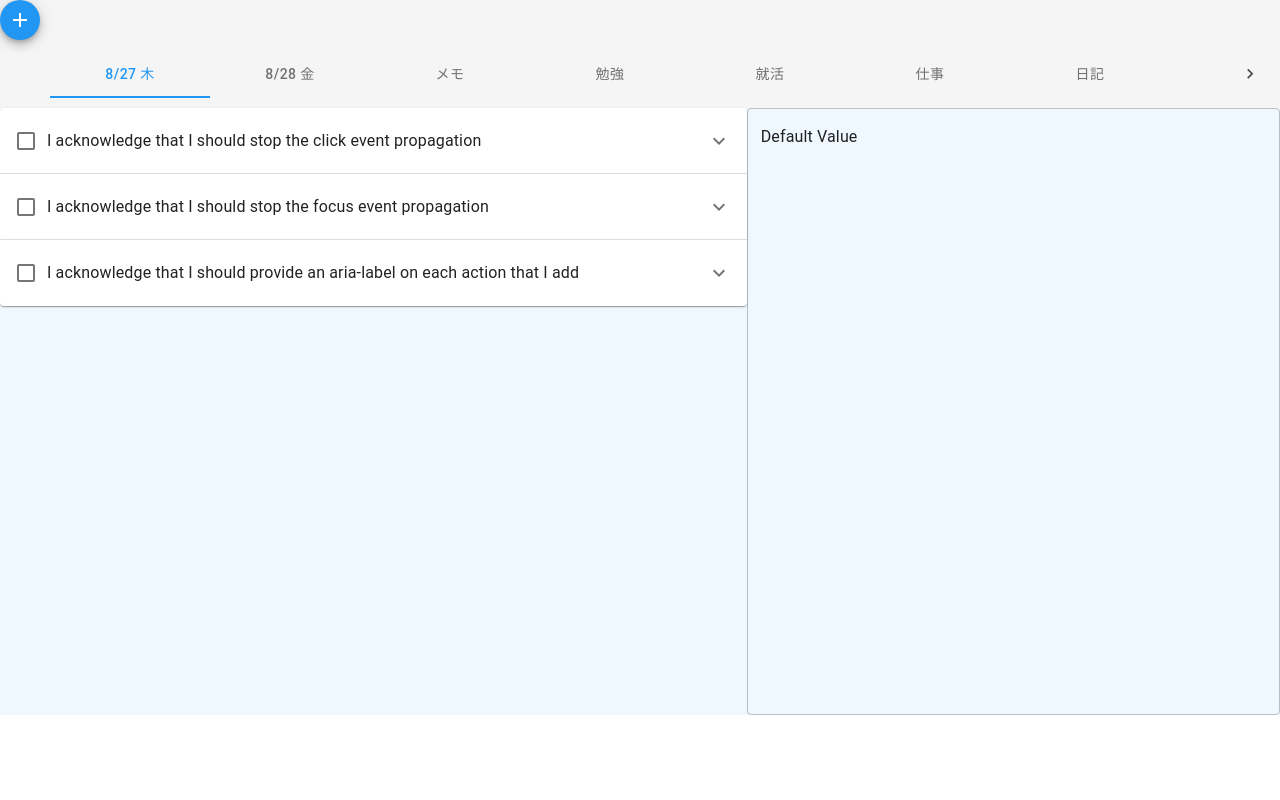
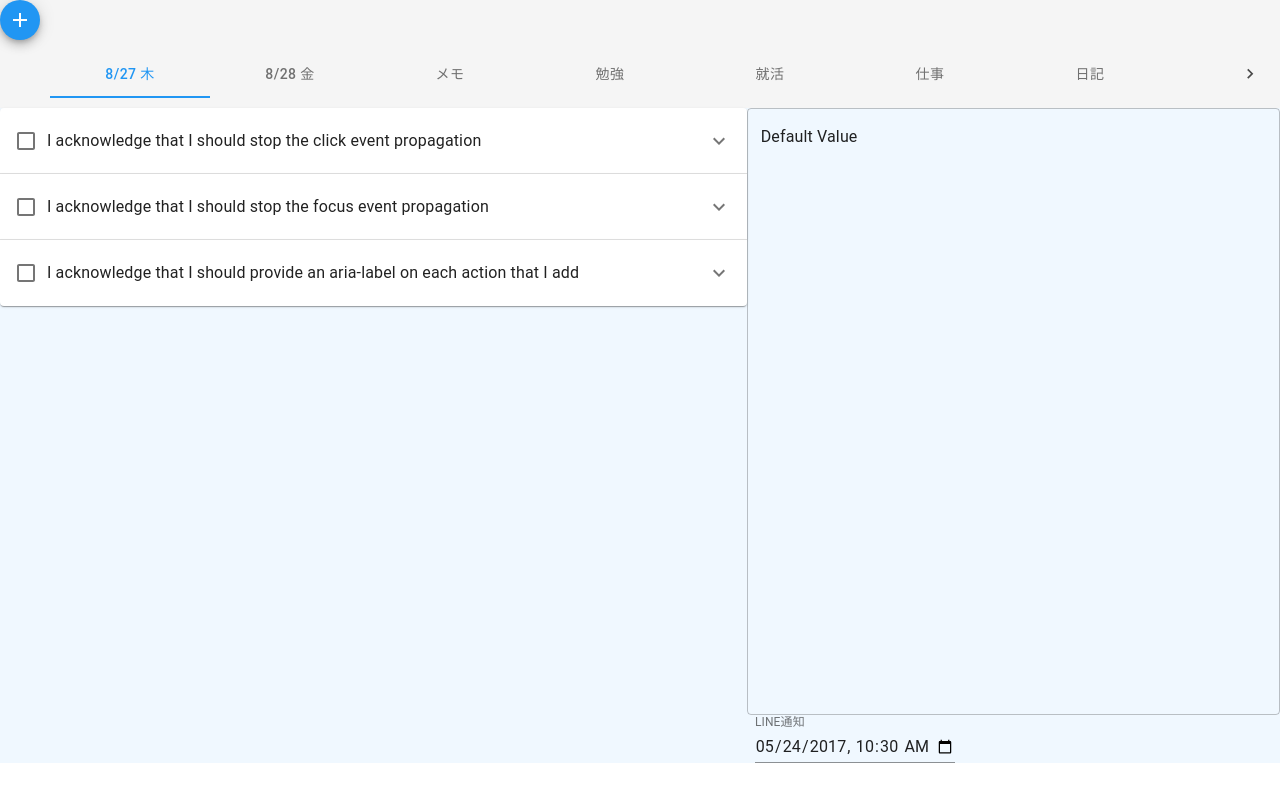
Before and after one commit to haru890/Flip_List, a React (Create React App) app in the folder react-app/: page / in a window 1280 px wide. Built offline with nearby package versions, Linux system fonts and the light colour scheme; no server answers.

Commit message:
LINE通知デザインの追加

```diff
--- a/react-app/src/App.tsx
+++ b/react-app/src/App.tsx
@@ -2,6 +2,7 @@ import styled from "@emotion/styled";
 import Grid from "@material-ui/core/Grid";
 import React from "react";
 import ActionsInAccordionSummary from "./components/ActionsInAccordionSummary";
+import DateAndTimePickers from "./components/DateTimePickers";
 import MultilineTextFields from "./components/MultilineTextFields";
 import ScrollableTabs from "./components/ScrollableTabs";
 
@@ -16,6 +17,7 @@ function App() {
       </Main>
       <Aside item xs={12} md={5}>
         <MultilineTextFields />
+        <DateAndTimePickers />
       </Aside>
     </Grid>
   );
--- /dev/null
+++ b/react-app/src/components/DateTimePickers.tsx
@@ -0,0 +1,36 @@
+import { createStyles, makeStyles, Theme } from "@material-ui/core/styles";
+import TextField from "@material-ui/core/TextField";
+import React from "react";
+
+const useStyles = makeStyles((theme: Theme) =>
+  createStyles({
+    container: {
+      display: "flex",
+      flexWrap: "wrap",
+    },
+    textField: {
+      marginLeft: theme.spacing(1),
+      marginRight: theme.spacing(1),
+      width: 200,
+    },
+  })
+);
+
+export default function DateAndTimePickers() {
+  const classes = useStyles();
+
+  return (
+    <form className={classes.container} noValidate>
+      <TextField
+        id="datetime-local"
+        label="LINE通知"
+        type="datetime-local"
+        defaultValue="2017-05-24T10:30"
+        className={classes.textField}
+        InputLabelProps={{
+          shrink: true,
+        }}
+      />
+    </form>
+  );
+}
```
